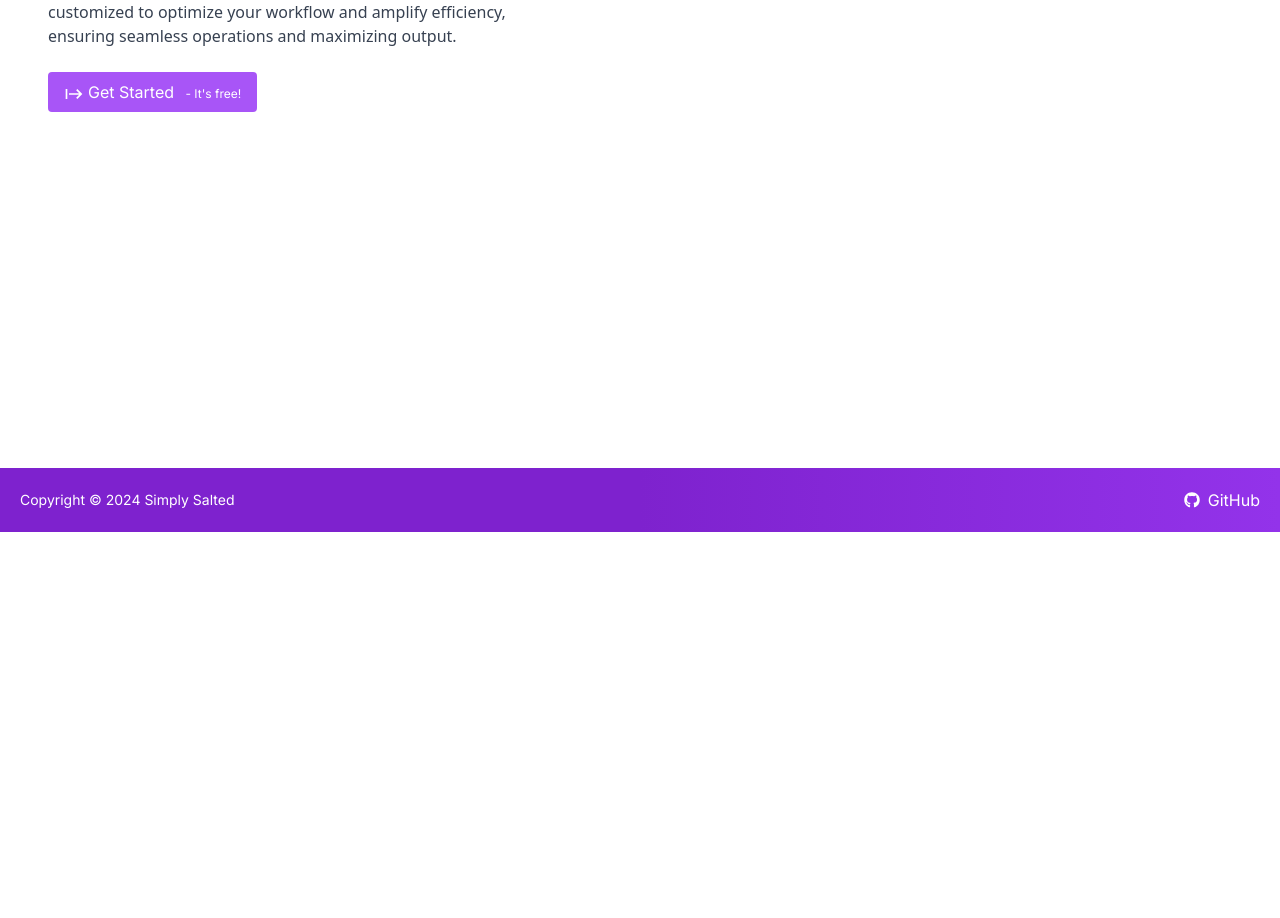
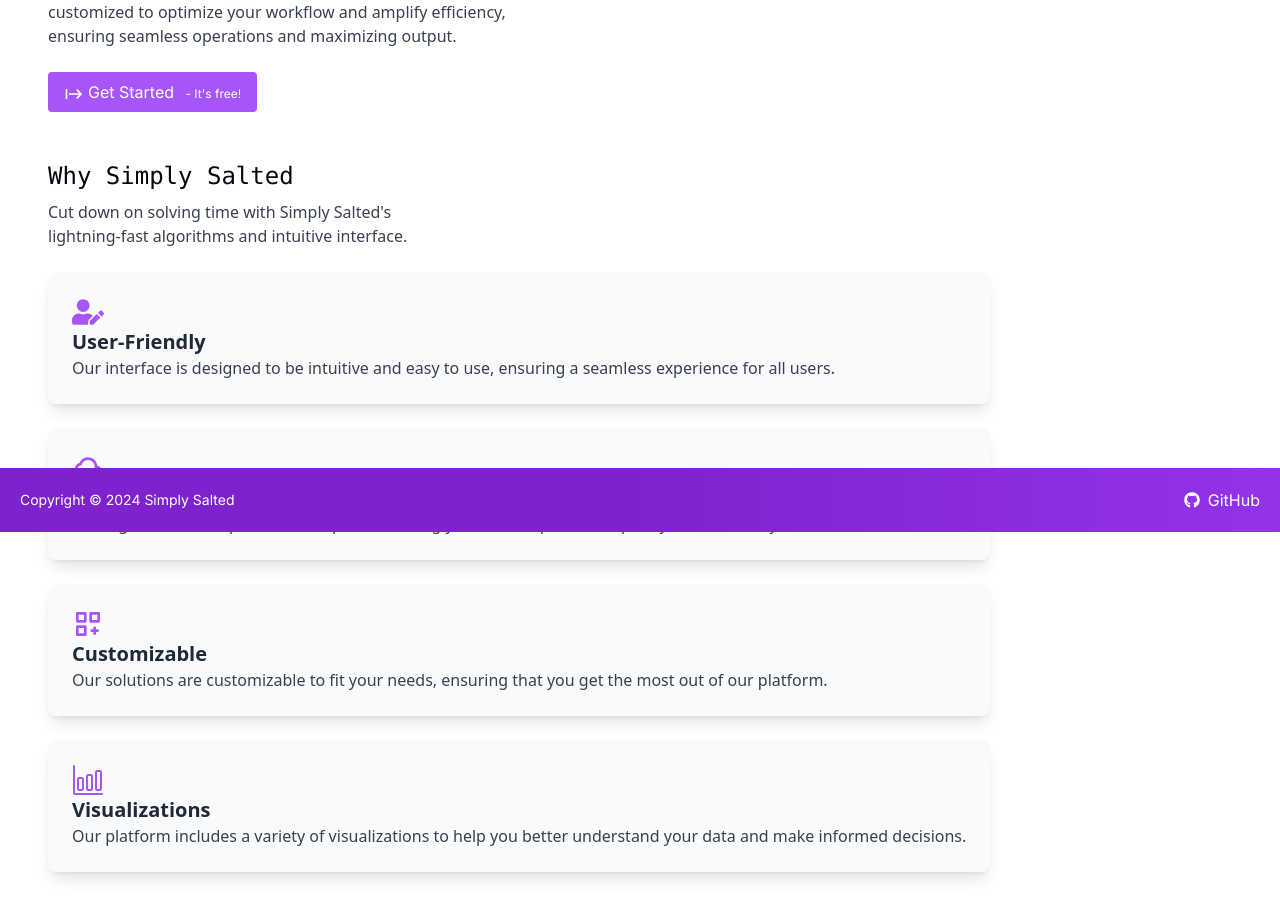
Before and after one commit to phiineas/yoda, a Next.js app in the folder rizztraining_order/: page / in a window 1280 px wide. Shown: the part 268-1186 px from the top of the page. Before the commit the page ends 864 px from the top, so only its background shows below. Built offline with nearby package versions, Linux system fonts and the light colour scheme.

Commit message:
grilled bacon

```diff
--- a/rizztraining_order/app/page.tsx
+++ b/rizztraining_order/app/page.tsx
@@ -7,7 +7,7 @@ export default function page() {
   return (
     <div>
       <Header />
-      <div>
+      <div style={{ marginBottom: '500px' }}>
         <Intro />
       </div>
       <Footer />
--- /dev/null
+++ b/rizztraining_order/components/Cards.tsx
@@ -0,0 +1,22 @@
+import React from 'react';
+import { IconType } from 'react-icons';
+
+interface CardProps {
+    icon: IconType;
+    title: string;
+    content: string;
+}
+
+const Card: React.FC<CardProps> = ({ icon: Icon, title, content }) => {
+    return (
+        <div className="bg-slate-50 shadow-lg rounded-lg overflow-hidden p-6 mb-6">
+            <div className="flex flex-col items-start">
+                <Icon className='text-purple-500 w-8 h-8 mr-3'/>
+                <h2 className='font-semibold text-xl text-gray-800'>{title}</h2>
+            </div>
+            <p className='text-base text-gray-700'>{content}</p>
+        </div>
+    );
+}
+
+export default Card;
--- a/rizztraining_order/components/Header.tsx
+++ b/rizztraining_order/components/Header.tsx
@@ -1,6 +1,7 @@
 import React from "react"
 import Image from "next/image"
 import img from '../public/yoda.png'
+import Link from "next/link"
 
 export default function Header() {
     return (
--- a/rizztraining_order/components/Intro.tsx
+++ b/rizztraining_order/components/Intro.tsx
@@ -2,6 +2,10 @@
 import Link from 'next/link';
 import React from 'react';
 import { MdStart } from "react-icons/md";
+import Card from './Cards';
+import { FaUserEdit } from 'react-icons/fa';
+import { BiCloud, BiCloudLightning, BiCustomize } from 'react-icons/bi';
+import { IoBarChartOutline } from 'react-icons/io5';
 
 export default function Intro() {
 
@@ -29,6 +33,37 @@ export default function Intro() {
                         </button>
                     </>
                 </Link>
+                <div>
+                    <div>
+                        <p className='text-left text-2xl font-mono mt-12 ml-12 mb-2'>Why Simply Salted</p>
+                        <p className='ml-12 text-left font-sans text-gray-700 text-base mb-6'>
+                            Cut down on solving time with Simply Salted's <br />
+                            lightning-fast algorithms and intuitive interface. <br />
+                        </p>
+                    </div>
+                    <div className='ml-12 text-left font-sans mb-6'>
+                        <Card
+                            title='User-Friendly'
+                            content='Our interface is designed to be intuitive and easy to use, ensuring a seamless experience for all users.'
+                            icon={FaUserEdit}
+                        />
+                        <Card
+                            title='Lightning-Fast'
+                            content='Our algorithms are optimized for speed, allowing you to solve problems quickly and efficiently.'
+                            icon={BiCloudLightning}
+                        />
+                        <Card
+                            title='Customizable'
+                            content='Our solutions are customizable to fit your needs, ensuring that you get the most out of our platform.'
+                            icon={BiCustomize}
+                        />
+                        <Card
+                            title='Visualizations'
+                            content='Our platform includes a variety of visualizations to help you better understand your data and make informed decisions.'
+                            icon={IoBarChartOutline}
+                        />
+                    </div>
+                </div>
             </div>
         </div>
     );
```
Also changed, not shown: rizztraining_order/components/Display.tsx (+45 -26 lines).
